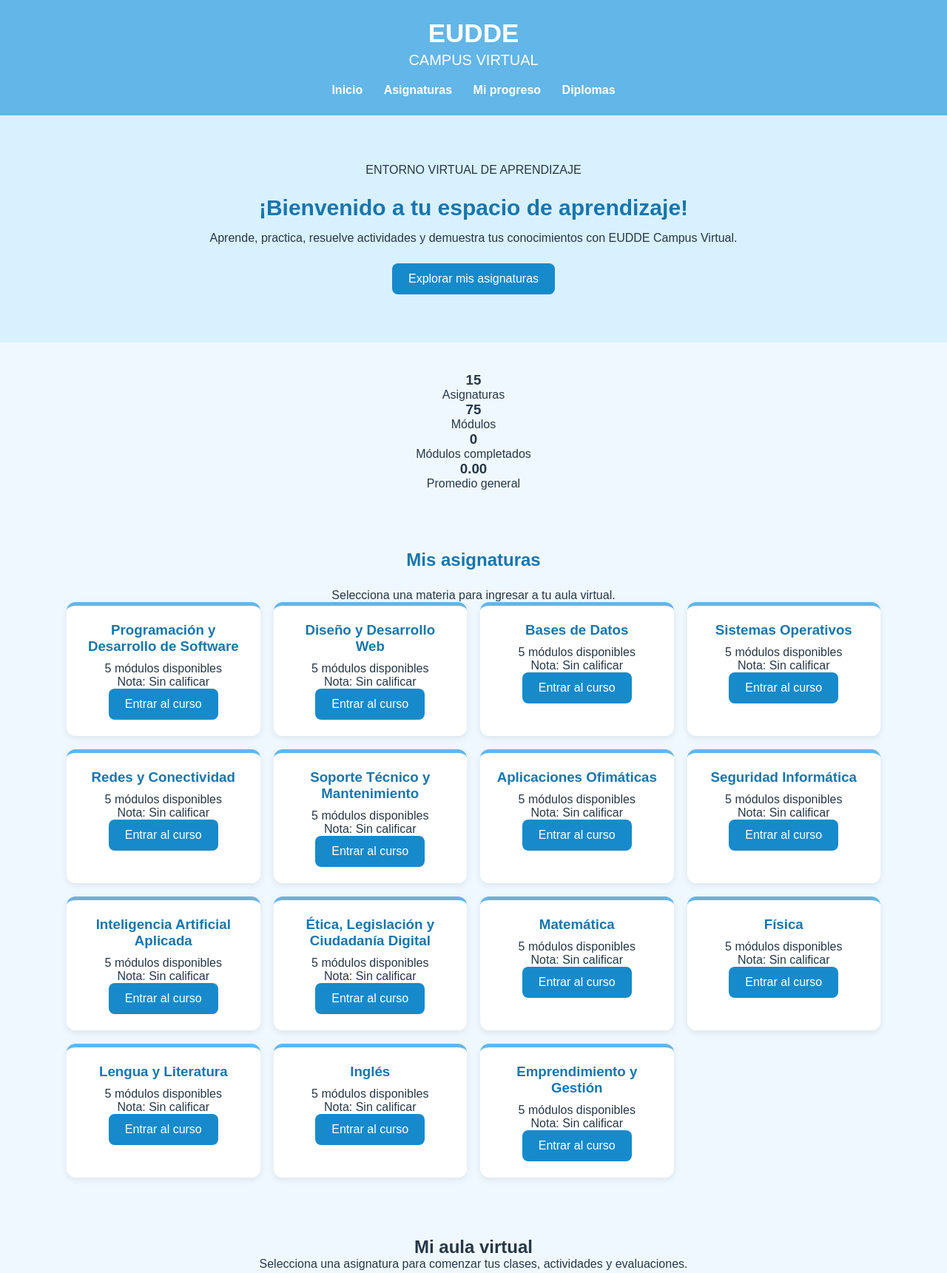
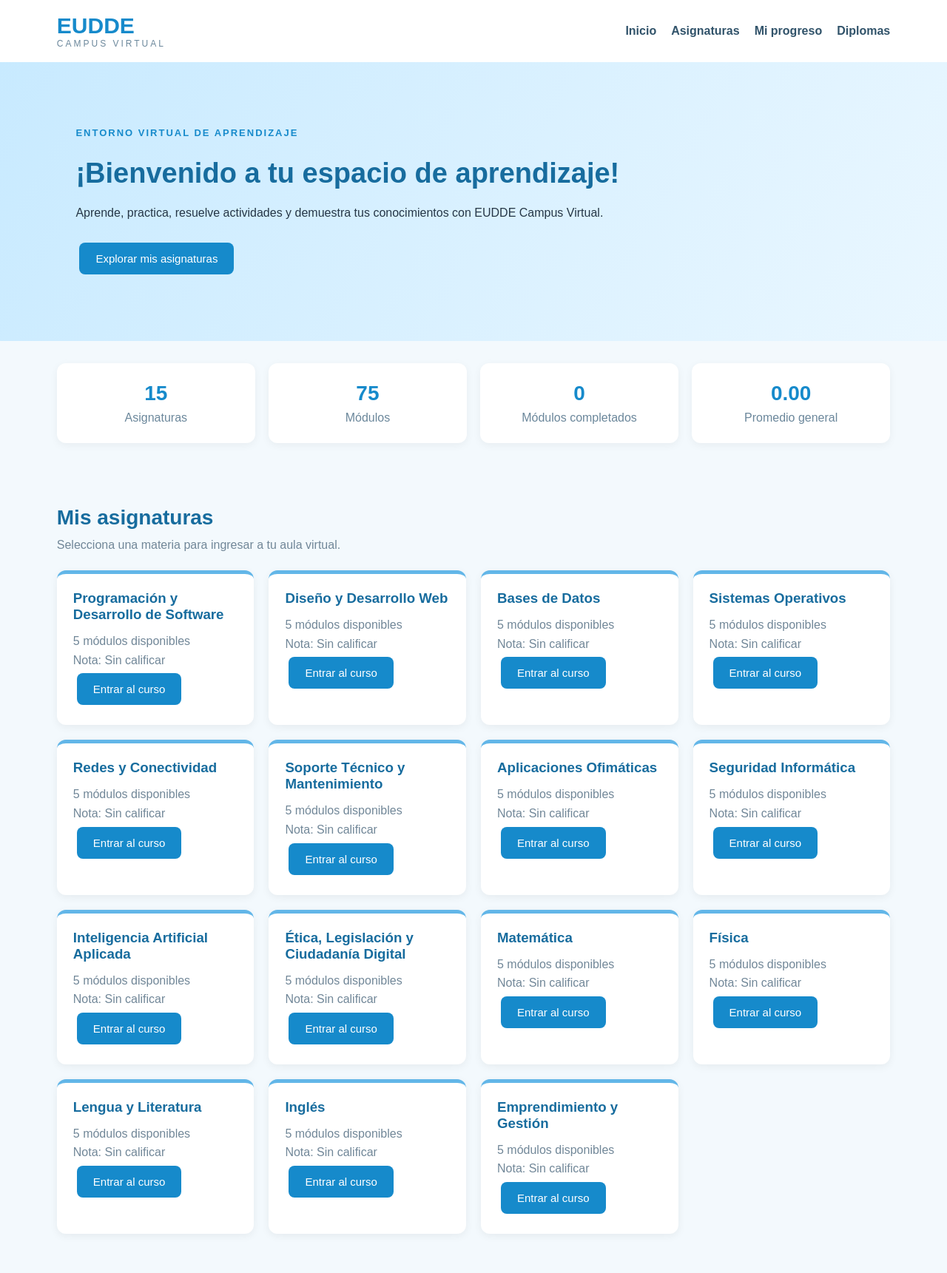
Before and after one commit to asophiaganchozo-lab/EUDDE-Campus-Virtual-2., a plain HTML site: page index.html in a window 1280 px wide. Shown: the top 1721 px of the page at 74% size. Drawn offline with Linux system fonts and the light colour scheme.

Commit message:
Improve EUDDE campus design

```diff
--- a/style.css
+++ b/style.css
@@ -5,129 +5,240 @@
     box-sizing: border-box;
 }
 
+html {
+    scroll-behavior: smooth;
+}
+
 body {
     font-family: Arial, sans-serif;
-    background: #f0f8ff;
+    background: #f3f9fd;
     color: #263746;
 }
 
-header {
-    background: #62b6e8;
-    color: white;
-    text-align: center;
-    padding: 25px;
+.encabezado {
+    background: white;
+    padding: 18px 6%;
+    display: flex;
+    justify-content: space-between;
+    align-items: center;
+    flex-wrap: wrap;
+    gap: 18px;
+    box-shadow: 0 2px 12px rgba(0,0,0,.07);
 }
 
-header h1 {
-    font-size: 35px;
+.logo h1 {
+    color: #168acb;
+    font-size: 30px;
 }
 
-header p {
-    font-size: 20px;
-    margin: 5px;
+.logo p {
+    color: #6b879b;
+    font-size: 12px;
+    letter-spacing: 3px;
 }
 
 nav {
-    margin-top: 20px;
+    display: flex;
+    flex-wrap: wrap;
+    gap: 20px;
 }
 
 nav a {
-    color: white;
     text-decoration: none;
-    margin: 12px;
+    color: #31536a;
     font-weight: bold;
 }
 
 nav a:hover {
-    text-decoration: underline;
-}
-
-section {
-    padding: 40px 20px;
-    text-align: center;
+    color: #168acb;
 }
 
 .bienvenida {
-    background: #d9f0ff;
-    padding: 65px 20px;
+    background: linear-gradient(120deg, #c8eaff, #eaf7ff);
+    padding: 85px 8%;
+}
+
+.bienvenida div {
+    max-width: 760px;
+}
+
+.etiqueta {
+    color: #168acb;
+    font-size: 13px;
+    font-weight: bold;
+    letter-spacing: 2px;
+    margin-bottom: 18px;
 }
 
 .bienvenida h2 {
-    color: #1676ad;
-    font-size: 30px;
-    margin-bottom: 15px;
+    color: #176c9e;
+    font-size: 38px;
+    margin-bottom: 18px;
 }
 
 .bienvenida p {
-    margin-bottom: 25px;
+    line-height: 1.7;
+    margin-bottom: 22px;
 }
 
 button {
     background: #168acb;
     color: white;
     border: none;
-    padding: 12px 22px;
+    padding: 13px 22px;
     border-radius: 8px;
+    font-size: 15px;
     cursor: pointer;
-    font-size: 16px;
+    margin: 5px;
 }
 
 button:hover {
     background: #08699f;
 }
 
-#asignaturas h2,
-#nosotros h2 {
-    color: #1676ad;
+.resumen {
+    display: grid;
+    grid-template-columns: repeat(4, 1fr);
+    gap: 18px;
+    padding: 30px 6%;
+}
+
+.dato {
+    background: white;
+    text-align: center;
+    padding: 25px 12px;
+    border-radius: 12px;
+    box-shadow: 0 3px 12px rgba(0,0,0,.05);
+}
+
+.dato h3 {
+    color: #168acb;
+    font-size: 28px;
+    margin-bottom: 8px;
+}
+
+.dato p {
+    color: #6b879b;
+}
+
+.seccion {
+    padding: 55px 6%;
+}
+
+.seccion h2 {
+    color: #176c9e;
+    font-size: 28px;
+    margin-bottom: 12px;
+}
+
+.descripcion {
+    color: #718798;
     margin-bottom: 25px;
 }
 
-#listaAsignaturas {
+.lista-asignaturas {
     display: grid;
-    grid-template-columns: repeat(auto-fit, minmax(220px, 1fr));
-    gap: 18px;
-    max-width: 1100px;
-    margin: auto;
+    grid-template-columns: repeat(auto-fit, minmax(230px, 1fr));
+    gap: 20px;
 }
 
 .asignatura {
     background: white;
+    border-radius: 12px;
     padding: 22px;
-    border-radius: 12px;
-    box-shadow: 0 3px 10px rgba(0, 0, 0, 0.08);
     border-top: 5px solid #62b6e8;
+    box-shadow: 0 3px 12px rgba(0,0,0,.06);
 }
 
 .asignatura h3 {
-    color: #1676ad;
-    margin-bottom: 10px;
+    color: #176c9e;
+    margin-bottom: 12px;
 }
 
-#nosotros {
-    background: #e2f3fc;
-}
-
-#nosotros p {
-    max-width: 750px;
-    margin: auto;
+.asignatura p {
+    color: #718798;
     line-height: 1.6;
 }
 
+.aula {
+    background: #e8f5fd;
+    min-height: 180px;
+}
+
+#contenidoAula {
+    background: white;
+    padding: 28px;
+    border-radius: 12px;
+}
+
+details {
+    background: #f5faff;
+    border: 1px solid #d5eafa;
+    border-radius: 8px;
+    padding: 15px;
+    margin: 12px 0;
+}
+
+summary {
+    color: #176c9e;
+    font-weight: bold;
+    cursor: pointer;
+}
+
+details p {
+    margin-top: 12px;
+    line-height: 1.6;
+}
+
+#tablaNotas,
+#listaDiplomas {
+    background: white;
+    padding: 22px;
+    border-radius: 12px;
+    overflow-x: auto;
+}
+
+table {
+    width: 100%;
+    border-collapse: collapse;
+}
+
+th, td {
+    border-bottom: 1px solid #dceaf3;
+    padding: 13px;
+    text-align: left;
+}
+
+th {
+    color: #176c9e;
+    background: #edf7fd;
+}
+
 footer {
-    background: #1676ad;
+    background: #176c9e;
     color: white;
     text-align: center;
-    padding: 20px;
-    line-height: 1.7;
+    padding: 30px 15px;
+    line-height: 1.8;
 }
 
-@media (max-width: 600px) {
-    nav a {
-        display: inline-block;
-        margin: 8px;
+@media (max-width: 750px) {
+    .resumen {
+        grid-template-columns: repeat(2, 1fr);
     }
 
     .bienvenida h2 {
-        font-size: 24px;
+        font-size: 29px;
+    }
+
+    .encabezado {
+        flex-direction: column;
+        align-items: flex-start;
     }
 }
+
+@media (max-width: 420px) {
+    .resumen {
+        grid-template-columns: 1fr;
+    }
+}
```
